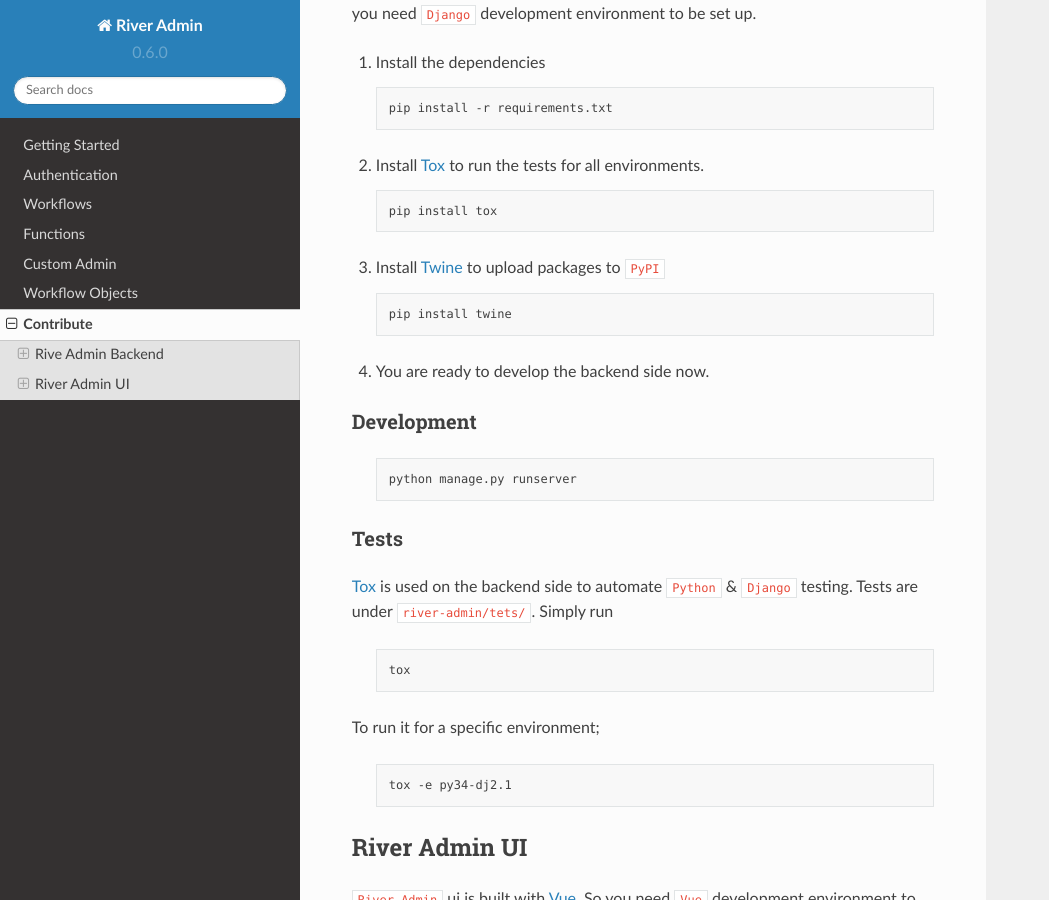
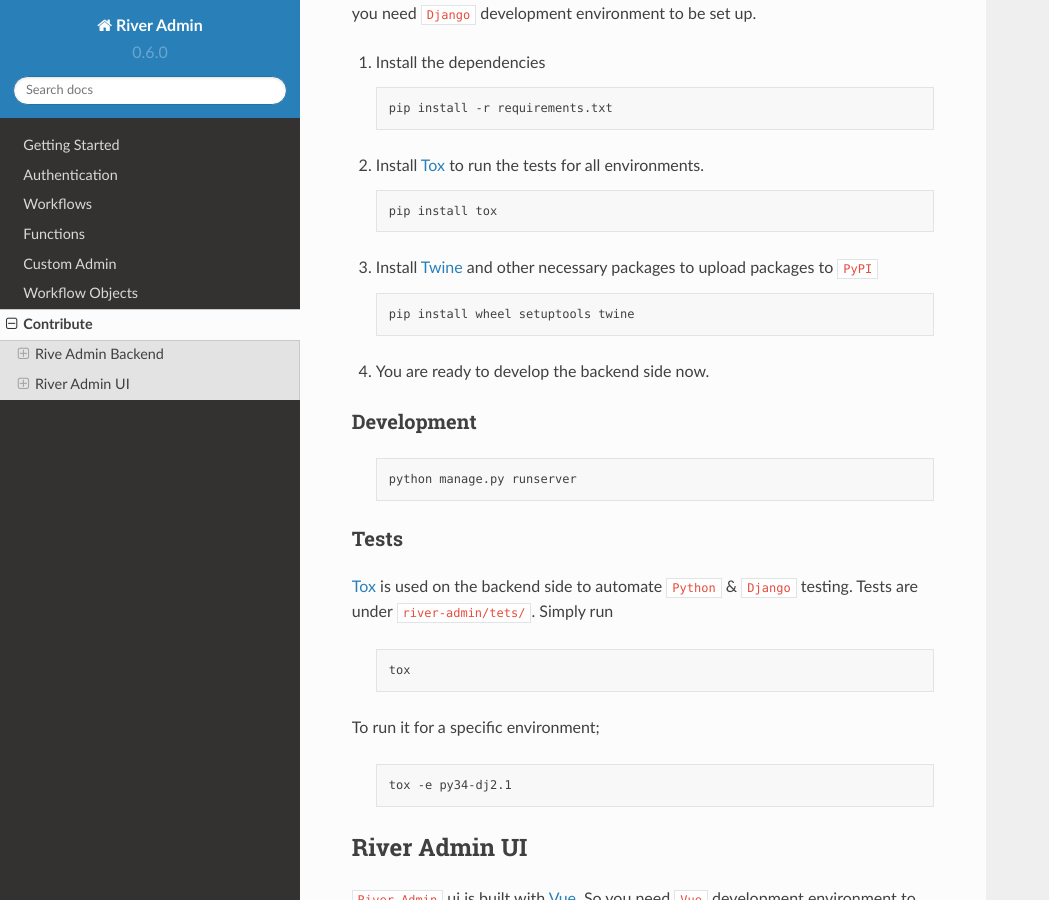
Before and after one commit to javrasya/river-admin, a Sphinx documentation site: the page built from docs/contribute.rst, in a window 1280 px wide and 900 px high, scrolled down 312 px. Shown: the whole window, without its empty margins (0-1049 px from the left). Built offline with Sphinx 7.4.7 and the Read the Docs theme 2.0.0, drawn with Linux system fonts in a browser that asks for light colours.

Commit message:
Eleborate development documentation

```diff
--- a/docs/contribute.rst
+++ b/docs/contribute.rst
@@ -25,11 +25,11 @@
 
        pip install tox
 
-3. Install Twine_ to upload packages to ``PyPI``
+3. Install Twine_ and other necessary packages to upload packages to ``PyPI``
 
    .. code:: bash
 
-       pip install twine
+       pip install wheel setuptools twine
 
 4. You are ready to develop the backend side now.
 
```
